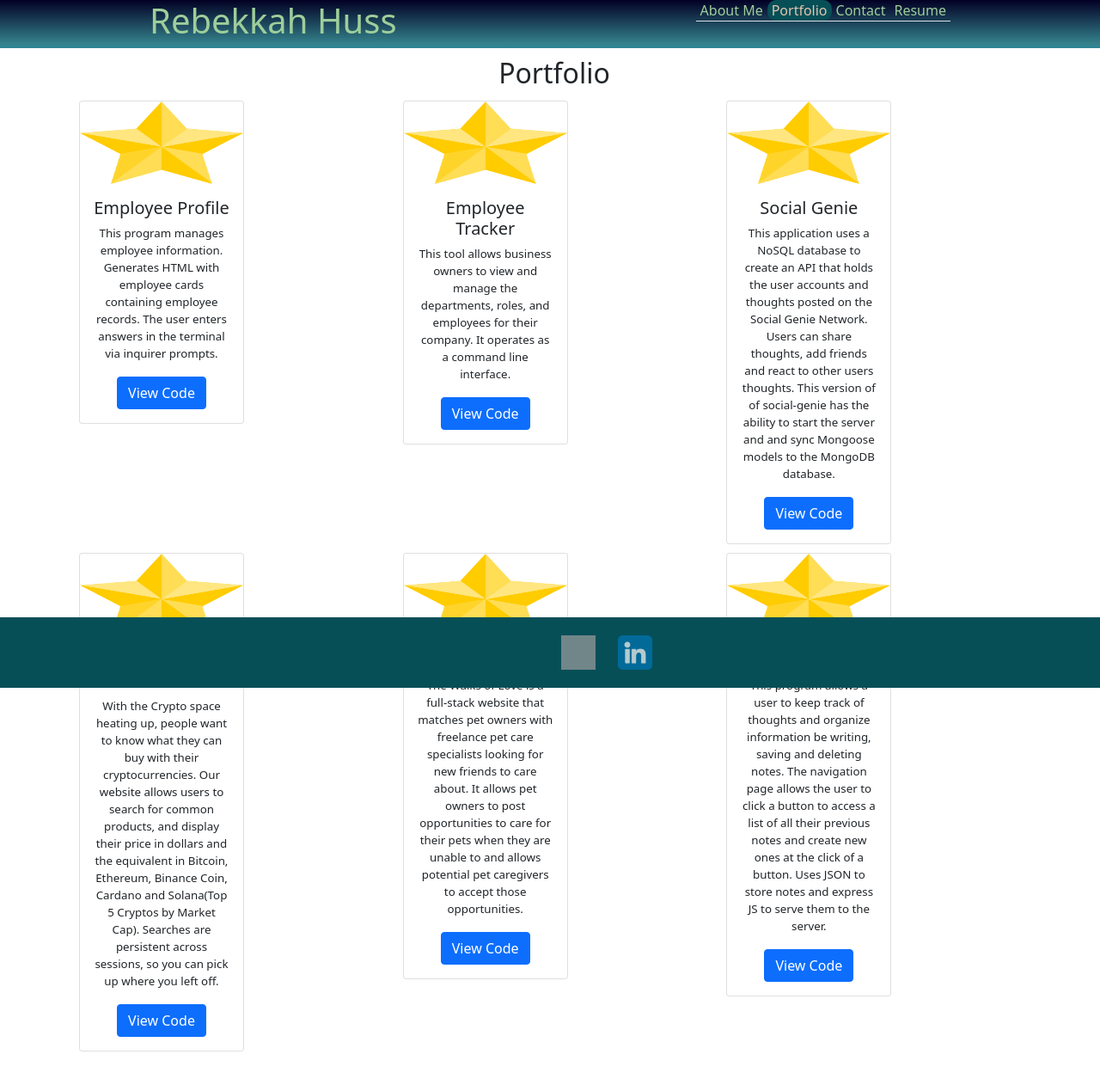
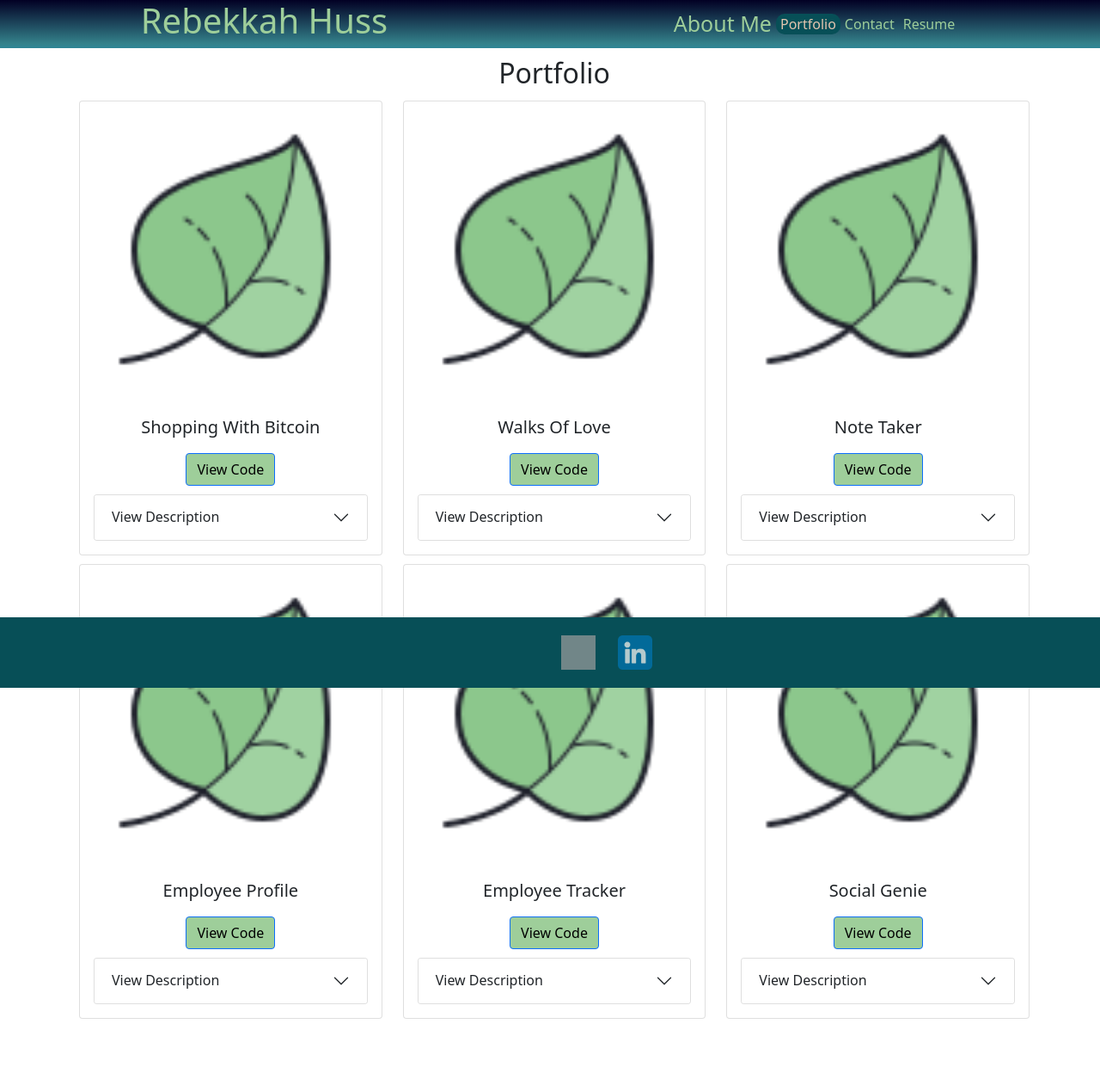
Before and after one commit to bekkahhuss/portsmouth, a React (Create React App) app: page /portfolio in a window 1280 px wide. Shown: the top 1262 px of the page at 86% size. Built offline with nearby package versions, Linux system fonts and the light colour scheme; grey boxes are pictures that could not be loaded.

Commit message:
style updates for consistant branding and refactoring

```diff
--- a/src/App.css
+++ b/src/App.css
@@ -1,6 +1,7 @@
 .App {
   text-align: center;
   margin: 10px 0px 0px 10px;
+  text-decoration: none;
 
 }
 
@@ -48,15 +49,10 @@
   padding: 5px 0px 5px 0px;
 }
 
-.photo {
-  height: 6rem;
-
-}
-.cardFont {
-  font-size: smaller;
-}
-.cardButton{
-  background-color: #074f57;
+.Row-space a {
+  background-color:#9ece9a ;
+  color: black;
+  margin: 10px;
 }
 .icon {
   height: 40px;
@@ -71,13 +67,23 @@
 .supplemental-space {
   height: 100px;
 }
-
+.contactForm button {
+  background-color:#9ece9a ;
+  color: black;
+}
+.mb-3 {
+  display: flex;
+  flex-wrap: wrap;
+  justify-content: center;
+  margin: auto;
+}
 .footer {
   position: fixed;
   bottom: 0;
   width: 100%;
   margin: auto;
   background-color: #074f57;
+
 }
 .header-test {
   background: rgb(2,0,36);
@@ -87,9 +93,24 @@
   display: flex;
   flex-wrap: wrap;
   justify-content: space-around;
+  text-decoration: none;
 }
 
+.about p {
+  padding-top: 10%;
+}
+.card-img-top {
+  margin:auto;
 
+}
+.card-img, .card-img-bottom, .card-img-top {
+  width:50%;
+
+}
+.cardButton {
+  background-color:#9ece9a ;
+  color: black;
+}
 
 .footer-center {
   padding: 50%;
@@ -105,25 +126,10 @@
   text-decoration: underline;
 }
 .download-link {
-  text-decoration: none;
-}
-/* .skills {
-  display: flex;
-  height: 50vh;
-  justify-content: center;
-}
-.skills h3 {
-  justify-content: center;
+  color:#077187;
 }
 
-.skills p{
-  display: flex;
-  flex-wrap: wrap;
-  color: red;
-} */
 
 .extraSpace {
   height: 200px;
 }
-
-/* s */
--- a/src/header.jsx
+++ b/src/header.jsx
@@ -30,15 +30,16 @@ export const Header = () => {
   return (
     <div className="header-test">
       <h1>Rebekkah Huss</h1>
-      <div>
-      <Nav variant="tabs" >
+      <Navbar variant="tabs" >
         <NavLink
           to="/"
           style={({ isActive }) => ({
+            textDecoration: "none",
             color: isActive ? "#e4c5af" : "#9ece9a",
             background: isActive ? "#074f57" : "",
             borderRadius: "10px",
-            textDecorationLine: "none",
+            fontSize: "25px",
+
           })}
           className="App-link"
         >
@@ -47,10 +48,11 @@ export const Header = () => {
         <NavLink
           to="/portfolio"
           style={({ isActive }) => ({
+            textDecoration: "none",
             color: isActive ? "#e4c5af" : "#9ece9a",
             background: isActive ? "#074f57" : "",
             borderRadius: "10px",
-            textDecorationLine: "none",
+
           })}
           className="App-link"
         >
@@ -59,10 +61,11 @@ export const Header = () => {
         <NavLink
           to="/contact"
           style={({ isActive }) => ({
+            textDecoration: "none",
             color: isActive ? "#e4c5af" : "#9ece9a",
             background: isActive ? "#074f57" : "",
             borderRadius: "10px",
-            textDecorationLine: "none",
+
           })}
           className="App-link"
         >
@@ -71,17 +74,17 @@ export const Header = () => {
         <NavLink
           to="/resume"
           style={({ isActive }) => ({
+            textDecoration: "none",
             color: isActive ? "#e4c5af" : "#9ece9a",
             background: isActive ? "#074f57" : "",
             borderRadius: "10px",
-            textDecorationLine: "none",
+
           })}
           className="App-link"
         >
           Resume
         </NavLink>
-      </Nav>
-      </div>
+      </Navbar>
     </div>
   );
 };
--- a/src/routes/portfolio.jsx
+++ b/src/routes/portfolio.jsx
@@ -1,7 +1,7 @@
-import { Container, Col, Row, Card, Button } from 'react-bootstrap';
+import { Container, Col, Row, Card, Button, Accordion } from 'react-bootstrap';
 import { Header } from '../header';
 import { Footer } from '../footer';
-import placeholder from '../assets/star.png';
+import placeholder from '../assets/leaf.png';
 
 
 export default function Portfolio() {
@@ -14,62 +14,89 @@ export default function Portfolio() {
             {/* Row 1*/}
             <Row className="Row-space">
               <Col>
-                <Card style={{ width: "12rem" }}>
-                  <Card.Img variant="top" src={placeholder} className="photo" />
+                <Card>
+                  <Card.Img variant="top" src={placeholder} />
                   <Card.Body>
-                    <Card.Title>Employee Profile</Card.Title>
-                    <Card.Text className="cardFont">
-                      This program manages employee information. Generates HTML
-                      with employee cards containing employee records. The user
-                      enters answers in the terminal via inquirer prompts.
-                    </Card.Text>
-                    <Button className='cardButton'
-                      variant="primary"
-                      href="https://github.com/bekkahhuss/employee-profile"
+                    <Card.Title>Shopping With Bitcoin</Card.Title>
+                    <Button
+                      className="cardButton"
+                      href="https://github.com/gordonlc18/shopping_with_bitcoin"
                     >
                       View Code
                     </Button>
+                    <Accordion defaultActiveKey="1">
+                      <Accordion.Item eventKey="0">
+                        <Accordion.Header>View Description</Accordion.Header>
+                        <Accordion.Body>
+                          With the Crypto space heating up, people want to know
+                          what they can buy with their cryptocurrencies. Our
+                          website allows users to search for common products,
+                          and display their price in dollars and the equivalent
+                          in Bitcoin, Ethereum, Binance Coin, Cardano and
+                          Solana(Top 5 Cryptos by Market Cap). Searches are
+                          persistent across sessions, so you can pick up where
+                          you left off.
+                        </Accordion.Body>
+                      </Accordion.Item>
+                    </Accordion>
+
                   </Card.Body>
                 </Card>
               </Col>
               <Col>
-                <Card style={{ width: "12rem" }}>
-                  <Card.Img variant="top" src={placeholder} className="photo" />
+                <Card>
+                  <Card.Img variant="top" src={placeholder}/>
                   <Card.Body>
-                    <Card.Title>Employee Tracker</Card.Title>
-                    <Card.Text className='cardFont'>
-                      This tool allows business owners to view and manage the
-                      departments, roles, and employees for their company. It
-                      operates as a command line interface.
-                    </Card.Text>
-                    <Button className='cardButton'
+                    <Card.Title>Walks Of Love</Card.Title>
+                    <Button
+                      className="cardButton"
                       variant="primary"
-                      href="https://github.com/bekkahhuss/employee-tracker"
+                      href="https://github.com/bdswartz/walks-of-love"
                     >
                       View Code
                     </Button>
+                    <Accordion defaultActiveKey="1">
+                      <Accordion.Item eventKey="0">
+                        <Accordion.Header>View Description</Accordion.Header>
+                        <Accordion.Body>
+                          The Walks of Love is a full-stack website that matches
+                          pet owners with freelance pet care specialists looking
+                          for new friends to care about. It allows pet owners to
+                          post opportunities to care for their pets when they
+                          are unable to and allows potential pet caregivers to
+                          accept those opportunities.
+                        </Accordion.Body>
+                      </Accordion.Item>
+                    </Accordion>
                   </Card.Body>
                 </Card>
               </Col>
               <Col>
-                <Card style={{ width: "12rem" }}>
-                  <Card.Img variant="top" src={placeholder} className="photo" />
+                <Card>
+                  <Card.Img variant="top" src={placeholder}/>
                   <Card.Body>
-                    <Card.Title>Social Genie</Card.Title>
-                    <Card.Text className='cardFont'>
-                      This application uses a NoSQL database to create an API
-                      that holds the user accounts and thoughts posted on the
-                      Social Genie Network. Users can share thoughts, add
-                      friends and react to other users thoughts. This version of
-                      of social-genie has the ability to start the server and
-                      and sync Mongoose models to the MongoDB database.
-                    </Card.Text>
-                    <Button className='cardButton'
+                    <Card.Title>Note Taker</Card.Title>
+                    <Button
+                      className="cardButton"
                       variant="primary"
-                      href="https://github.com/bekkahhuss/social-genie"
+                      href="https://github.com/bekkahhuss/note-taker"
                     >
                       View Code
                     </Button>
+                    <Accordion defaultActiveKey="1">
+                      <Accordion.Item eventKey="0">
+                        <Accordion.Header>View Description</Accordion.Header>
+                        <Accordion.Body>
+                          This program allows a user to keep track of thoughts
+                          and organize information be writing, saving and
+                          deleting notes. The navigation page allows the user to
+                          click a button to access a list of all their previous
+                          notes and create new ones at the click of a button.
+                          Uses JSON to store notes and express JS to serve them
+                          to the server.
+                        </Accordion.Body>
+                      </Accordion.Item>
+                    </Accordion>
                   </Card.Body>
                 </Card>
               </Col>
@@ -77,69 +104,82 @@ export default function Portfolio() {
             {/* Row 2*/}
             <Row className="Row-space">
               <Col>
-                <Card style={{ width: "12rem" }}>
-                  <Card.Img variant="top" src={placeholder} className="photo" />
+                <Card>
+                  <Card.Img variant="top" src={placeholder}/>
                   <Card.Body>
-                    <Card.Title>Shopping With Bitcoin</Card.Title>
-                    <Card.Text className='cardFont'>
-                      With the Crypto space heating up, people want to know what
-                      they can buy with their cryptocurrencies. Our website
-                      allows users to search for common products, and display
-                      their price in dollars and the equivalent in Bitcoin,
-                      Ethereum, Binance Coin, Cardano and Solana(Top 5 Cryptos
-                      by Market Cap). Searches are persistent across sessions,
-                      so you can pick up where you left off.
-                    </Card.Text>
-                    <Button className='cardButton'
+                    <Card.Title>Employee Profile</Card.Title>
+                    <Button
+                      className='cardButton'
                       variant="primary"
-                      href="https://github.com/gordonlc18/shopping_with_bitcoin"
+                      href="https://github.com/bekkahhuss/employee-profile"
                     >
                       View Code
                     </Button>
+                    <Accordion defaultActiveKey="1">
+                      <Accordion.Item eventKey="0">
+                        <Accordion.Header>View Description</Accordion.Header>
+                        <Accordion.Body>
+                          This program manages employee information. Generates
+                          HTML with employee cards containing employee records.
+                          The user enters answers in the terminal via inquirer
+                          prompts.
+                        </Accordion.Body>
+                      </Accordion.Item>
+                    </Accordion>
                   </Card.Body>
                 </Card>
               </Col>
               <Col>
-                <Card style={{ width: "12rem" }}>
-                  <Card.Img variant="top" src={placeholder} className="photo" />
+                <Card>
+                  <Card.Img variant="top" src={placeholder}/>
                   <Card.Body>
-                    <Card.Title>Walks Of Love</Card.Title>
-                    <Card.Text className='cardFont'>
-                      The Walks of Love is a full-stack website that matches pet
-                      owners with freelance pet care specialists looking for new
-                      friends to care about. It allows pet owners to post
-                      opportunities to care for their pets when they are unable
-                      to and allows potential pet caregivers to accept those
-                      opportunities.
-                    </Card.Text>
-                    <Button className='cardButton'
+                    <Card.Title>Employee Tracker</Card.Title>
+                    <Button
+                      className="cardButton"
                       variant="primary"
-                      href="https://github.com/bdswartz/walks-of-love"
+                      href="https://github.com/bekkahhuss/employee-tracker"
                     >
                       View Code
                     </Button>
+                    <Accordion defaultActiveKey="1">
+                      <Accordion.Item eventKey="0">
+                        <Accordion.Header>View Description</Accordion.Header>
+                        <Accordion.Body>
+                          This tool allows business owners to view and manage
+                          the departments, roles, and employees for their
+                          company. It operates as a command line interface.
+                        </Accordion.Body>
+                      </Accordion.Item>
+                    </Accordion>
                   </Card.Body>
                 </Card>
               </Col>
               <Col>
-                <Card style={{ width: "12rem" }}>
-                  <Card.Img variant="top" src={placeholder} className="photo" />
+                <Card>
+                  <Card.Img variant="top" src={placeholder}/>
                   <Card.Body>
-                    <Card.Title>Note Taker</Card.Title>
-                    <Card.Text className='cardFont'>
-                      This program allows a user to keep track of thoughts and
-                      organize information be writing, saving and deleting
-                      notes. The navigation page allows the user to click a
-                      button to access a list of all their previous notes and
-                      create new ones at the click of a button. Uses JSON to
-                      store notes and express JS to serve them to the server.
-                    </Card.Text>
-                    <Button className='cardButton'
+                    <Card.Title>Social Genie</Card.Title>
+                    <Button
+                      className="cardButton"
                       variant="primary"
-                      href="https://github.com/bekkahhuss/note-taker"
+                      href="https://github.com/bekkahhuss/social-genie"
                     >
                       View Code
                     </Button>
+                    <Accordion defaultActiveKey="1">
+                      <Accordion.Item eventKey="0">
+                        <Accordion.Header>View Description</Accordion.Header>
+                        <Accordion.Body>
+                          This application uses a NoSQL database to create an
+                          API that holds the user accounts and thoughts posted
+                          on the Social Genie Network. Users can share thoughts,
+                          add friends and react to other users thoughts. This
+                          version of of social-genie has the ability to start
+                          the server and and sync Mongoose models to the MongoDB
+                          database.
+                        </Accordion.Body>
+                      </Accordion.Item>
+                    </Accordion>
                   </Card.Body>
                 </Card>
               </Col>
```
Also changed, not shown: src/App.js (+5 -13 lines), src/routes/contact.jsx (+24 -13 lines), src/routes/resume.jsx (+4 -4 lines), src/assets/leaf.png (added).
